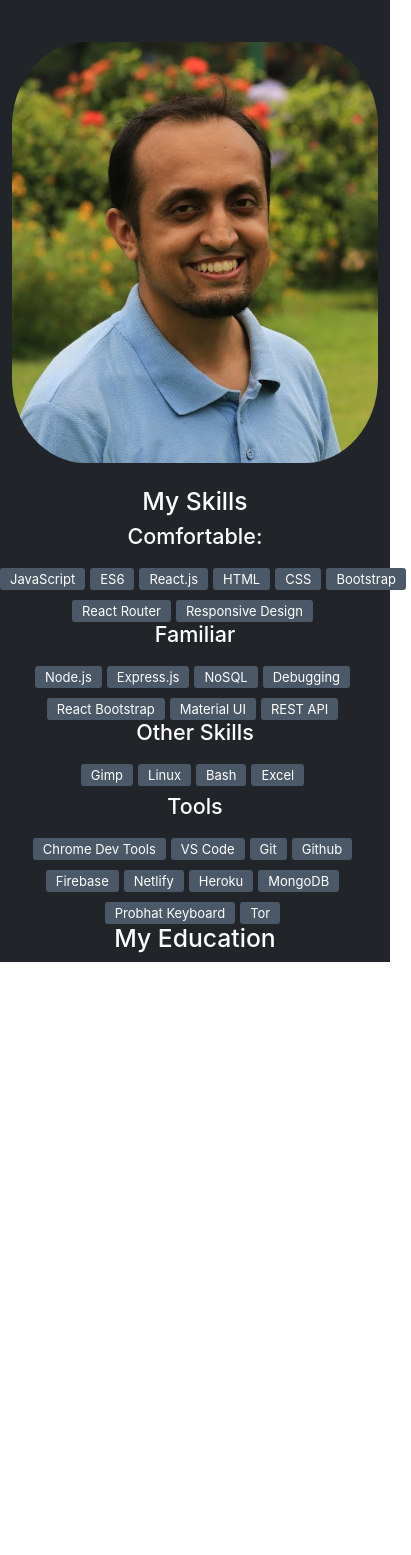
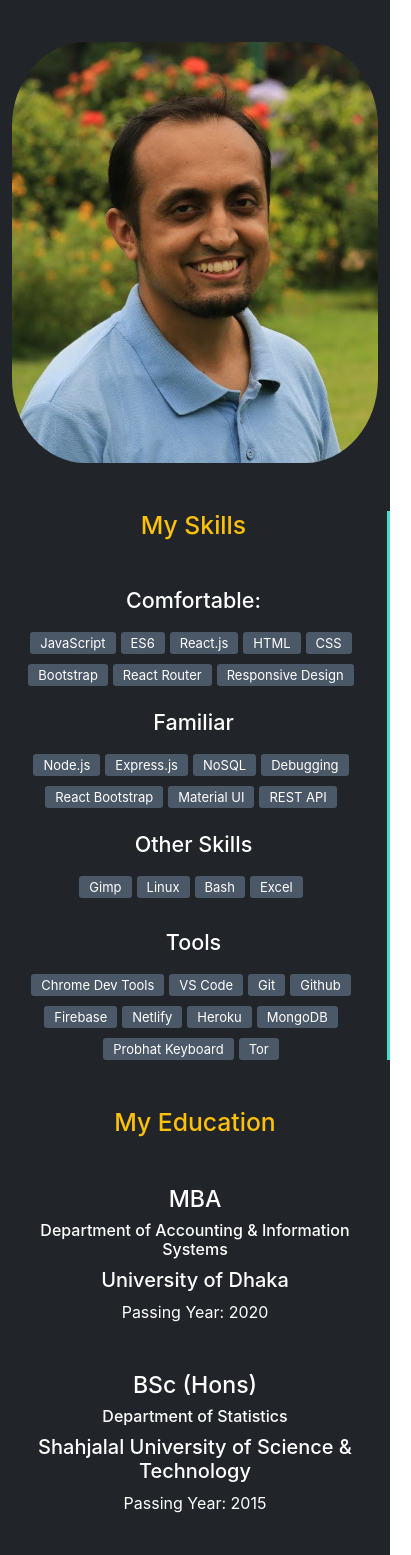
Before and after one commit to rezbd/first-portfolio, a React (Create React App) app: page /about in a window 390 px wide. Shown: the part 726-2281 px from the top of the page, 411 px wide, since content can reach past the window. Before the commit the page ends 1688 px from the top, so only its background shows below. Built offline with nearby package versions, Linux system fonts and the light colour scheme.

Commit message:
about me page created. responsiveness checked

```diff
--- /dev/null
+++ b/src/components/About/About.css
@@ -0,0 +1,3 @@
+.left-box{
+    border-right: 3px solid turquoise;
+}
--- a/src/components/About/About.js
+++ b/src/components/About/About.js
@@ -1,5 +1,6 @@
 import React from 'react';
 import about from '../../images/about1.jpg'
+import './About.css';
 
 const About = () => {
     return (
@@ -35,10 +36,11 @@ const About = () => {
                     </div>
                 </div>
             </section>
-            <section>
+            <section className="container py-4">
                 <div className="row">
-                    <div className="col-12 col-md-6">
-                        <h2>My Skills</h2>
+                    <div className="col-12 col-md-6 left-box mb-5">
+                        <h2 className="mb-5 text-warning">My Skills</h2>
+                        <div className="mb-4">
                             <h4>Comfortable:</h4>
                             <div className="technologies">
                                 <div className="py-2">
@@ -47,13 +49,15 @@ const About = () => {
                                     <span>React.js</span>
                                     <span>HTML</span>
                                     <span>CSS</span>
-                                <span>Bootstrap</span>
                                 </div>
                                 <div>
+                                    <span>Bootstrap</span>
                                     <span>React Router</span>
                                     <span>Responsive Design</span>
                                 </div>
                             </div>
+                        </div>
+                        <div className="mb-4">
                             <h4>Familiar</h4>
                             <div className="technologies">
                                 <div className="py-2">
@@ -68,6 +72,8 @@ const About = () => {
                                     <span>REST API</span>
                                 </div>
                             </div>
+                        </div>
+                        <div className="mb-4">
                             <h4>Other Skills</h4>
                             <div className="technologies">
                                 <div className="py-2">
@@ -75,6 +81,7 @@ const About = () => {
                                     <span>Linux</span>
                                     <span>Bash</span>
                                     <span>Excel</span>
+                                </div>
                             </div>
                         </div>
                         <h4>Tools</h4>
@@ -98,7 +105,19 @@ const About = () => {
                         </div>
                     </div>
                     <div className="col-12 col-md-6">
-                        <h2>My Education</h2>
+                        <h2 className="mb-5 text-warning">My Education</h2>
+                        <div className="mb-5">
+                            <h3>MBA</h3>
+                            <h6>Department of Accounting & Information Systems</h6>
+                            <h5>University of Dhaka</h5>
+                            <p>Passing Year: 2020</p>
+                        </div>
+                        <div>
+                            <h3>BSc (Hons)</h3>
+                            <h6>Department of Statistics</h6>
+                            <h5>Shahjalal University of Science & Technology</h5>
+                            <p>Passing Year: 2015</p>
+                        </div>
                     </div>
                 </div>
             </section>
```
Lines whose indentation alone changed are shown as unchanged.
